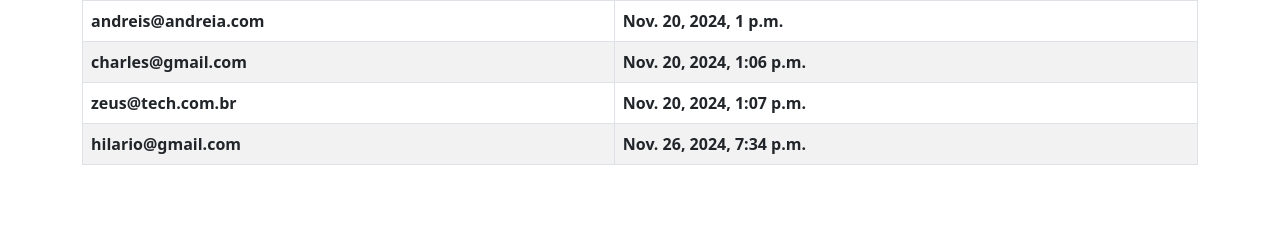
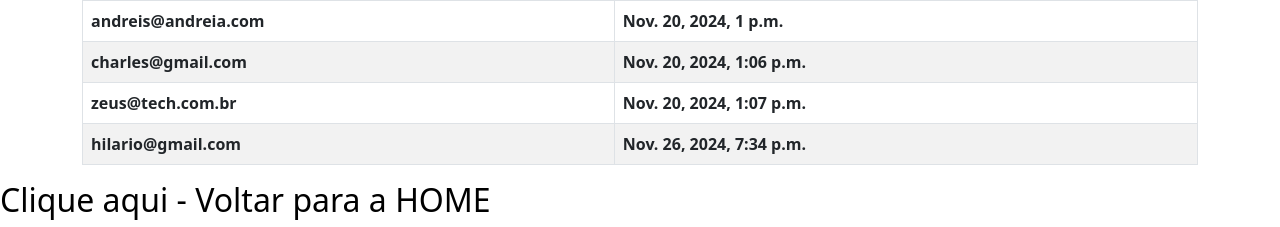
Before and after one commit to jcharlescm/cadUsuarios, a Django app: page /usuarios/emails.html in a window 1280 px wide. Shown: the part 721-948 px from the top of the page. Before the commit the page ends 886 px from the top, so only its background shows below. Run offline with Django 5.2, Linux system fonts and the light colour scheme; data comes from the database, SQL or seed files in the repository.

Commit message:
Alteração do projeto CADUSUARIO - Prj Ok 02

```diff
--- a/app_cad_usuarios/templates/usuarios/emails.html
+++ b/app_cad_usuarios/templates/usuarios/emails.html
@@ -15,4 +15,11 @@
             {% endfor %}
         </table>
     </div>
+    <div>
+        <h2>
+            <a href="{% url 'home' %}" style="text-decoration: none; color: black;">
+                Clique aqui - Voltar para a HOME
+            </a>
+        </h2>
+    </div>
 {% endblock %}
```
Also changed, not shown: app_cad_usuarios/templates/usuarios/usuarios.html (+7 -0 lines).
